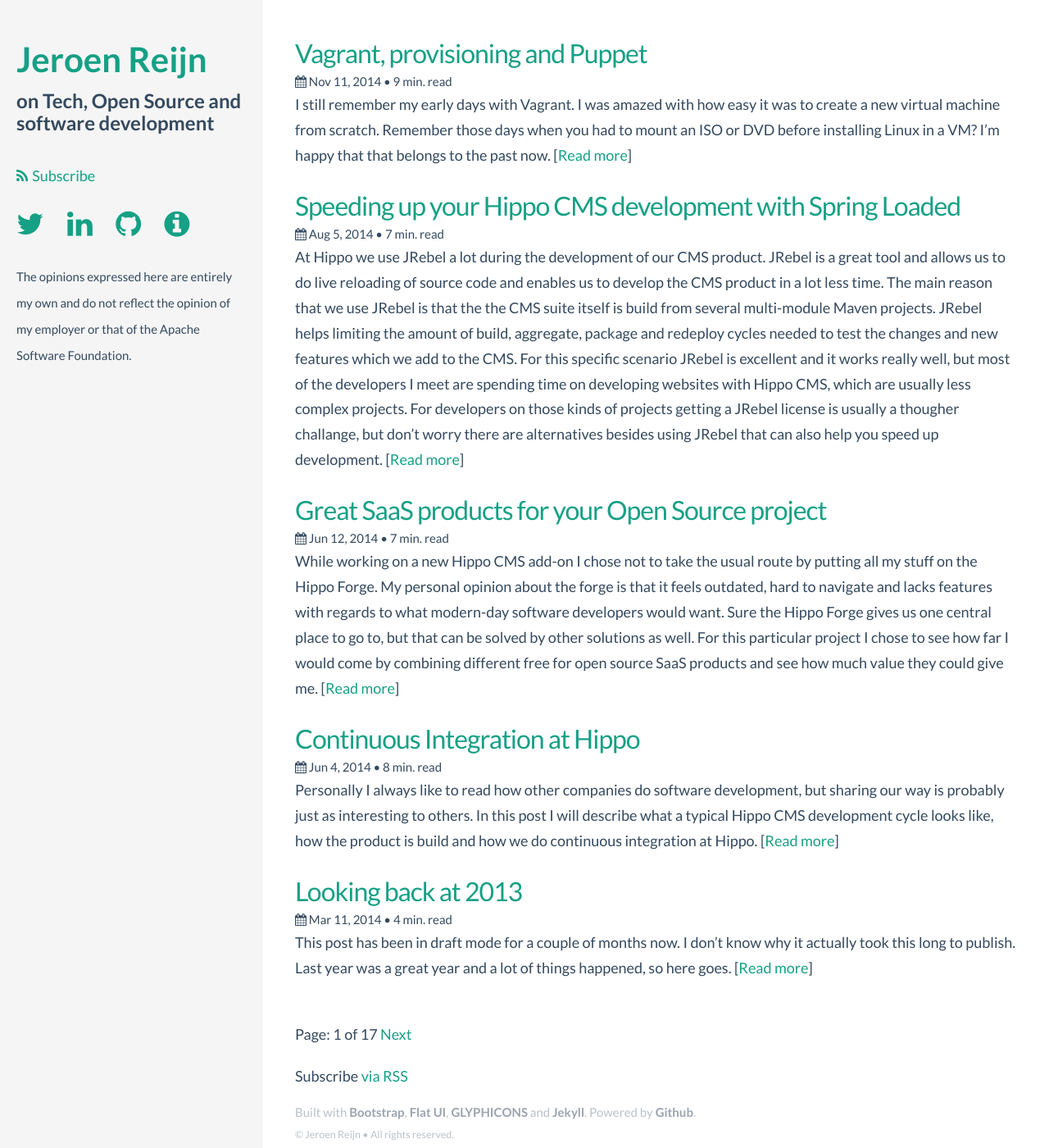
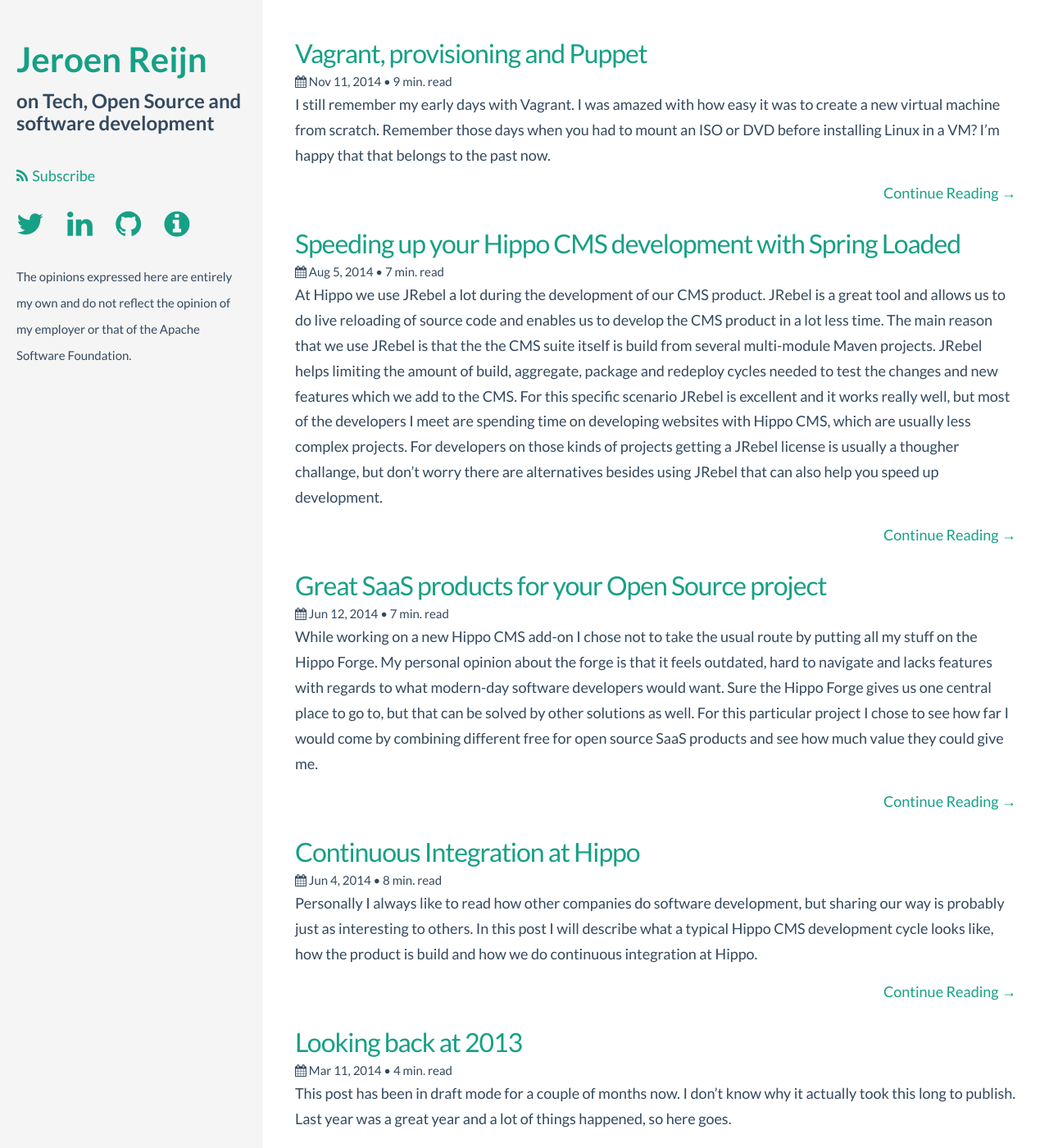
Before and after one commit to jreijn/jreijn.github.com, a Jekyll site: the page built from index.html, in a window 1280 px wide and 1400 px high. Shown: the whole window at 82% size. Built offline with Jekyll 4.4.1, drawn with Linux system fonts in a browser that asks for light colours; Markdown is read by kramdown in place of the engine named in the settings; the list of posts is cut into pages by our own code.

Commit message:
Update CSS and post listing

```diff
--- a/css/main.css
+++ b/css/main.css
@@ -10,6 +10,10 @@
 
 .post-content iframe {
     border:0px;
+}
+
+.text-right {
+    text-align: right;
 }
 
 /*
--- a/index.html
+++ b/index.html
@@ -10,7 +10,8 @@
         <a class="post-link" href="{{ post.url | prepend: site.baseurl }}">{{ post.title }}</a>
         <span class="post-date"><i class="fa fa-calendar"></i> {{ post.date | date: "%b %-d, %Y" }} • {% capture readtime %}{{ post.content | number_of_words | plus:91 | divided_by:180 }}{% endcapture %}
 {% if readtime == '0' %} &lt; 1{% else %}{{ readtime }}{% endif %} min. read</span>
-        <p>{{post.excerpt | strip_html | remove: '<p>' | remove: '</p>'}} [<a href="{{ post.url | prepend: site.baseurl }}">Read more</a>]</p>
+        <p>{{post.excerpt | strip_html | remove: '<p>' | remove: '</p>'}}
+        <p class="text-right"><a href="{{ post.url | prepend: site.baseurl }}">Continue Reading →</a></p>
       </li>
     {% endfor %}
   </ul>
```
